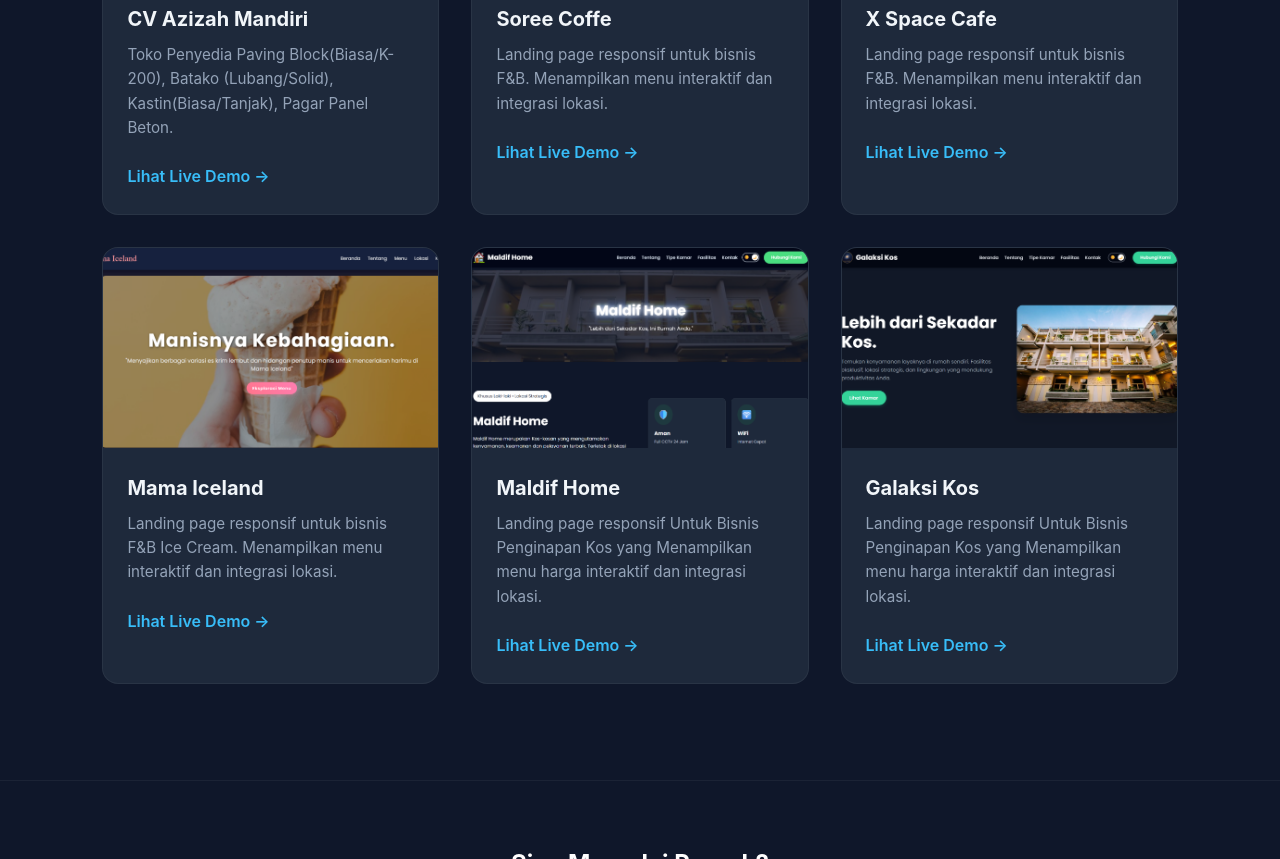
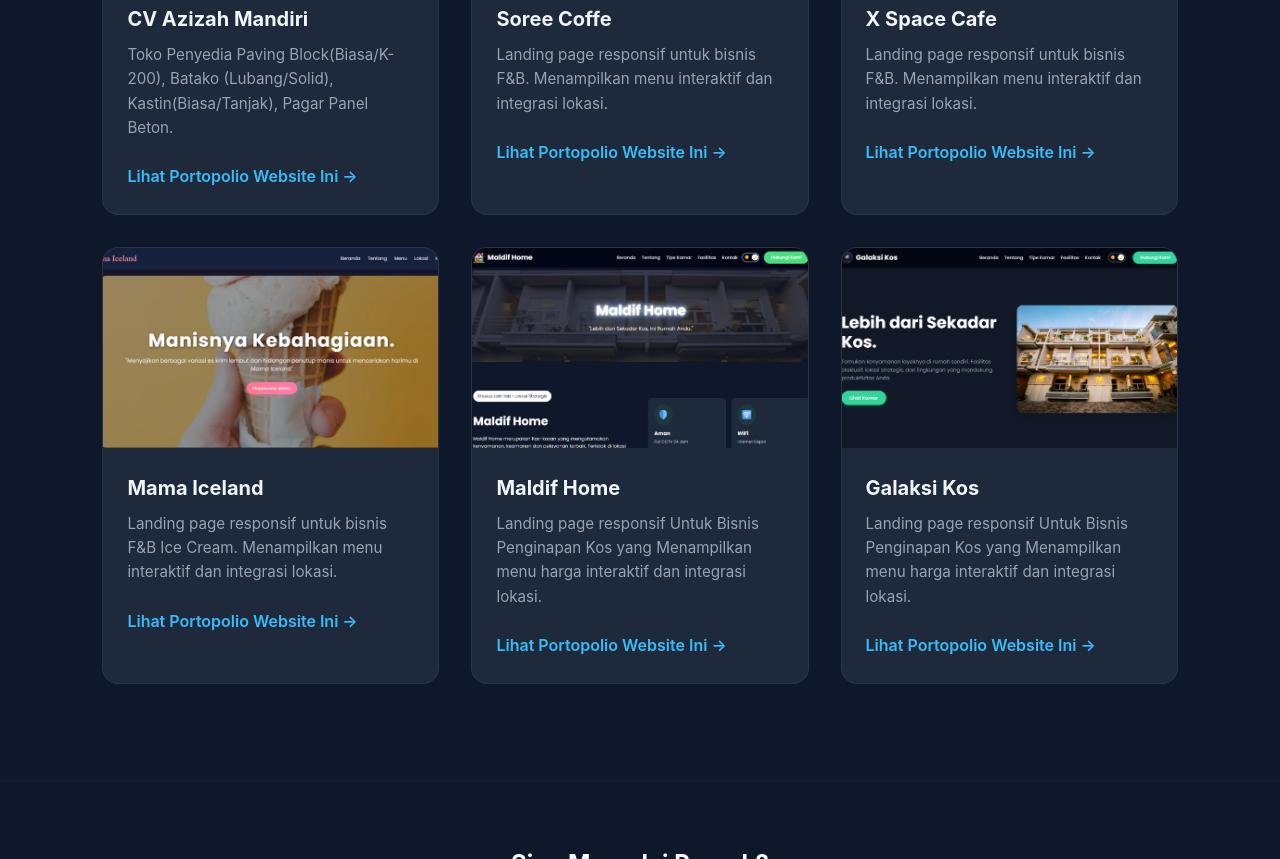
Before and after one commit to sobatwebsitemu/CVPortoEizitpie, a plain HTML site: page index.html in a window 1280 px wide. Shown: the part 1779-2638 px from the top of the page. Drawn offline with Linux system fonts and the light colour scheme.

Commit message:
Add files via upload

```diff
--- a/index.html
+++ b/index.html
@@ -472,7 +472,7 @@
     </section>
 
     <section id="portfolio" class="container">
-        <h2 class="section-title"><span>Proyek Unggulan</span> 📂</h2>
+        <h2 class="section-title"><span>Proyek Website Unggulan</span> ✅</h2>
         <div class="project-grid">
 
             <div class="project-card">
@@ -484,7 +484,7 @@
                     <p>Toko Penyedia Paving Block(Biasa/K-200), Batako (Lubang/Solid), Kastin(Biasa/Tanjak), Pagar Panel
                         Beton.</p>
                     <a href="https://eizitpie15production.github.io/CVAzizahMandiri/" target="_blank"
-                        class="link-arrow">Lihat Live Demo &rarr;</a>
+                        class="link-arrow">Lihat Portopolio Website Ini &rarr;</a>
                 </div>
             </div>
 
@@ -495,8 +495,7 @@
                 <div class="card-info">
                     <h3>Soree Coffe</h3>
                     <p>Landing page responsif untuk bisnis F&B. Menampilkan menu interaktif dan integrasi lokasi.</p>
-                    <a href="https://eizitpie15production.github.io/soree/" target="_blank" class="link-arrow">Lihat
-                        Live Demo &rarr;</a>
+                    <a href="https://eizitpie15production.github.io/soree/" target="_blank" class="link-arrow">Lihat Portopolio Website Ini &rarr;</a>
                 </div>
             </div>
 
@@ -507,8 +506,7 @@
                 <div class="card-info">
                     <h3>X Space Cafe</h3>
                     <p>Landing page responsif untuk bisnis F&B. Menampilkan menu interaktif dan integrasi lokasi.</p>
-                    <a href="https://sobatwebsitemu.github.io/xspacecafe/" target="_blank" class="link-arrow">Lihat Live
-                        Demo &rarr;</a>
+                    <a href="https://sobatwebsitemu.github.io/xspacecafe/" target="_blank" class="link-arrow">Lihat Portopolio Website Ini &rarr;</a>
                 </div>
             </div>
 
@@ -520,8 +518,7 @@
                     <h3>Mama Iceland</h3>
                     <p>Landing page responsif untuk bisnis F&B Ice Cream. Menampilkan menu interaktif dan integrasi
                         lokasi.</p>
-                    <a href="https://sobatwebsitemu.github.io/mamaiceland/" target="_blank" class="link-arrow">Lihat
-                        Live Demo &rarr;</a>
+                    <a href="https://sobatwebsitemu.github.io/mamaiceland/" target="_blank" class="link-arrow">Lihat Portopolio Website Ini &rarr;</a>
                 </div>
             </div>
 
@@ -533,8 +530,7 @@
                     <h3>Maldif Home</h3>
                     <p>Landing page responsif Untuk Bisnis Penginapan Kos yang Menampilkan menu harga interaktif dan
                         integrasi lokasi.</p>
-                    <a href="https://alvinzulian.github.io/maldifhome/" target="_blank" class="link-arrow">Lihat Live
-                        Demo &rarr;</a>
+                    <a href="https://alvinzulian.github.io/maldifhome/" target="_blank" class="link-arrow">Lihat Portopolio Website Ini &rarr;</a>
                 </div>
             </div>
 
@@ -546,8 +542,7 @@
                     <h3>Galaksi Kos</h3>
                     <p>Landing page responsif Untuk Bisnis Penginapan Kos yang Menampilkan menu harga interaktif dan
                         integrasi lokasi.</p>
-                    <a href="https://sobatwebsitemu.github.io/GalaksiKos/" target="_blank" class="link-arrow">Lihat Live
-                        Demo &rarr;</a>
+                    <a href="https://sobatwebsitemu.github.io/GalaksiKos/" target="_blank" class="link-arrow">Lihat Portopolio Website Ini &rarr;</a>
                 </div>
             </div>
 
```
